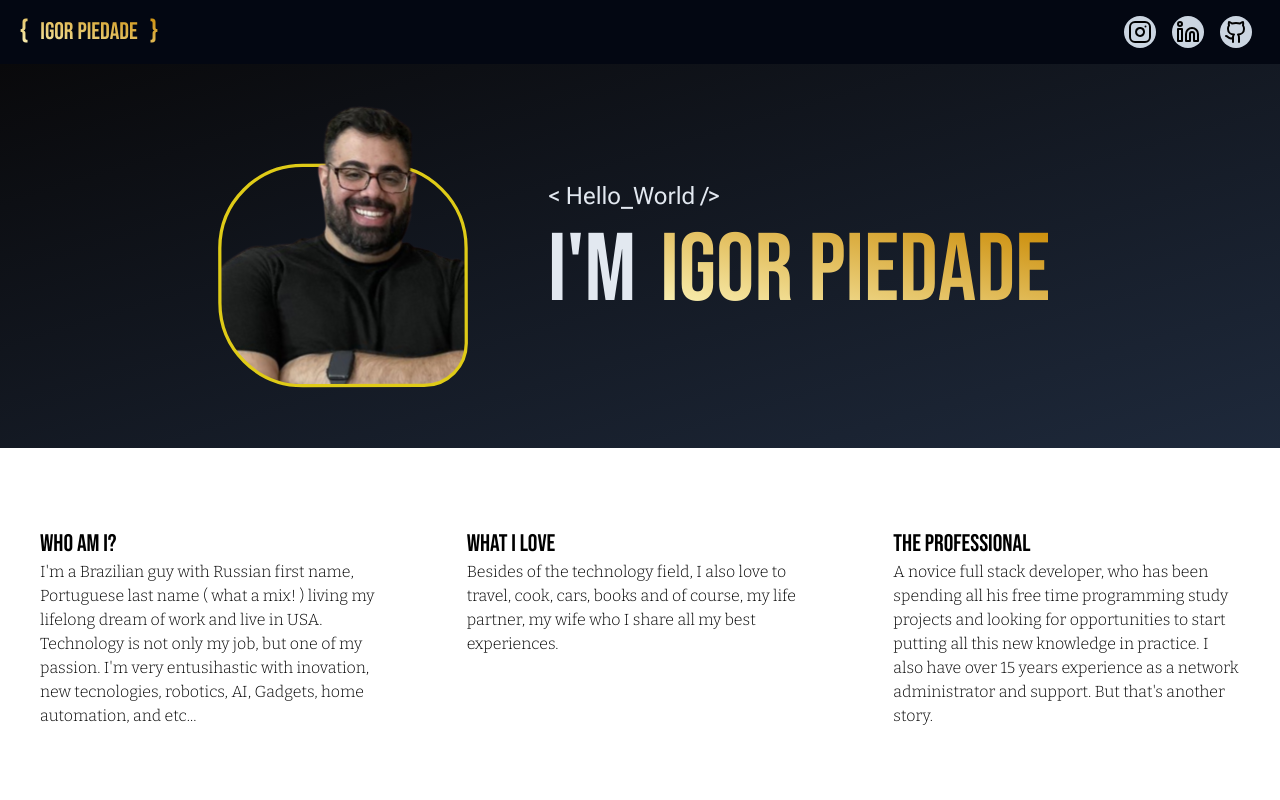
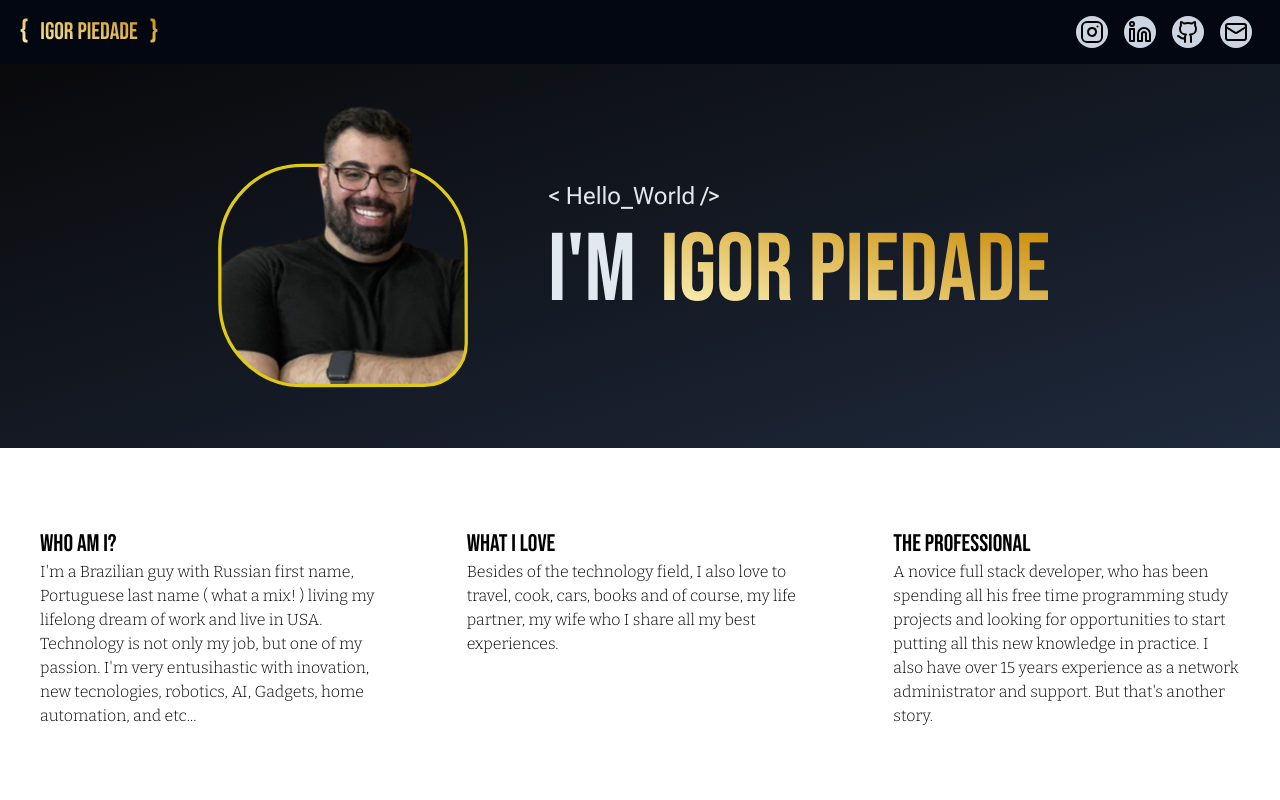
Before and after one commit to igorpiedade/www, a Next.js app: page / in a window 1280 px wide. Shown: the top 800 px of the page. Built offline with nearby package versions, Linux system fonts and the light colour scheme.

Commit message:
chore: :sparkles: adding mail on SocialNav

```diff
--- a/src/app/components/SocialNav.tsx
+++ b/src/app/components/SocialNav.tsx
@@ -1,4 +1,4 @@
-import { Instagram, Linkedin, Github } from 'lucide-react'
+import { Instagram, Linkedin, Github, Mail } from 'lucide-react'
 
 export default function SocialNav() {
   return (
@@ -18,6 +18,11 @@ export default function SocialNav() {
           <Github color="black" />
         </a>
       </li>
+      <li className="m-2 flex h-8 w-8 items-center justify-center rounded-full bg-slate-300 hover:bg-gradient-to-tr hover:from-yellow-600 hover:to-slate-100 ">
+        <a href="mailto:igor@piedade.live">
+          <Mail color="black" />
+        </a>
+      </li>
     </ul>
   )
 }
```
